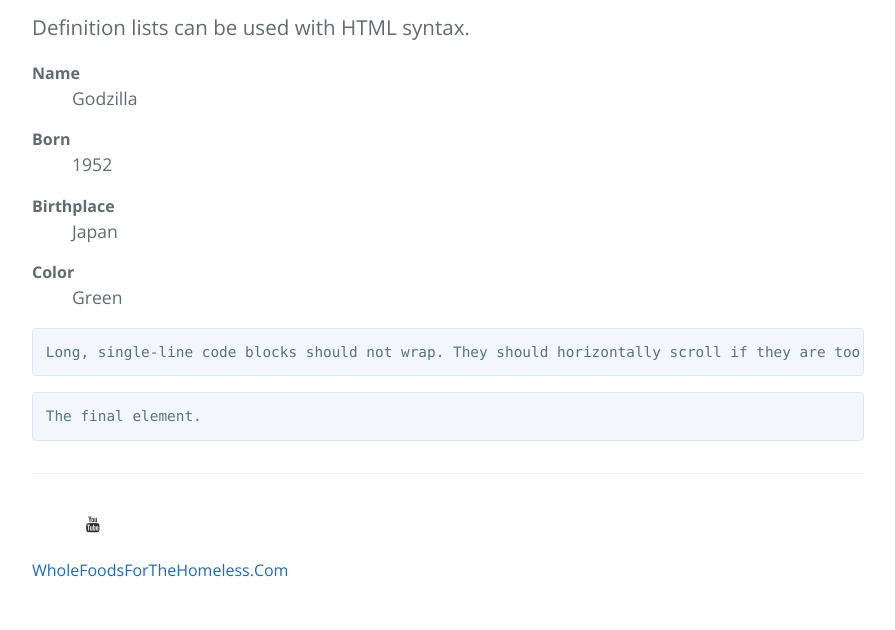
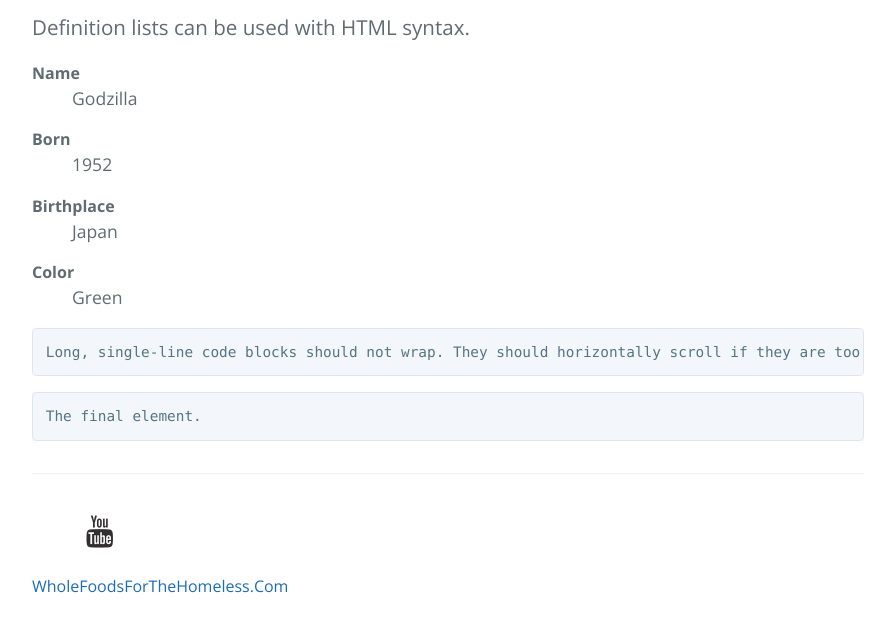
Before and after one commit to bcffabg/wffth, a Jekyll site: the page built from index_master.md, in a window 1280 px wide. Shown: the part 3438-4068 px from the top of the page, without its empty margins (192-1087 px from the left). Built offline with Jekyll 4.4.1, drawn with Linux system fonts in a browser that asks for light colours; nearby versions of some CDN libraries.

Commit message:
update social media icon

```diff
--- a/_layouts/default.html
+++ b/_layouts/default.html
@@ -32,7 +32,7 @@
         {% if site.github.is_project_page %}
         <!--  <span class="site-footer-owner"><a href="{{ site.github.repository_url }}">{{ site.github.repository_name }}</a> is maintained by <a href="{{ site.github.owner_url }}">{{ site.github.owner_name }}</a>.</span> -->
         {% endif %}
-        <span class="site-footer-credits"><ul class="social-icons"> <li><a href="https://www.youtube.com/channel/UCMgvM9VR-F_laOiahNfDRBw" class="social-icon"> <i class="fa fa-youtube"></i></a></li></ul>
+        <span class="site-footer-credits"><ul class="social-icons"> <li><a href="https://www.youtube.com/channel/UCMgvM9VR-F_laOiahNfDRBw" class="social-icon"> <i class="fa fa-youtube fa-2x"></i></a></li></ul>
           <a href="http://buyconfederateflagsfromablackguy.com/wffth">WholeFoodsForTheHomeless.Com</a> </span>
 
       </footer>
```
Also changed, not shown: images/wffth_header.jpg (added).
